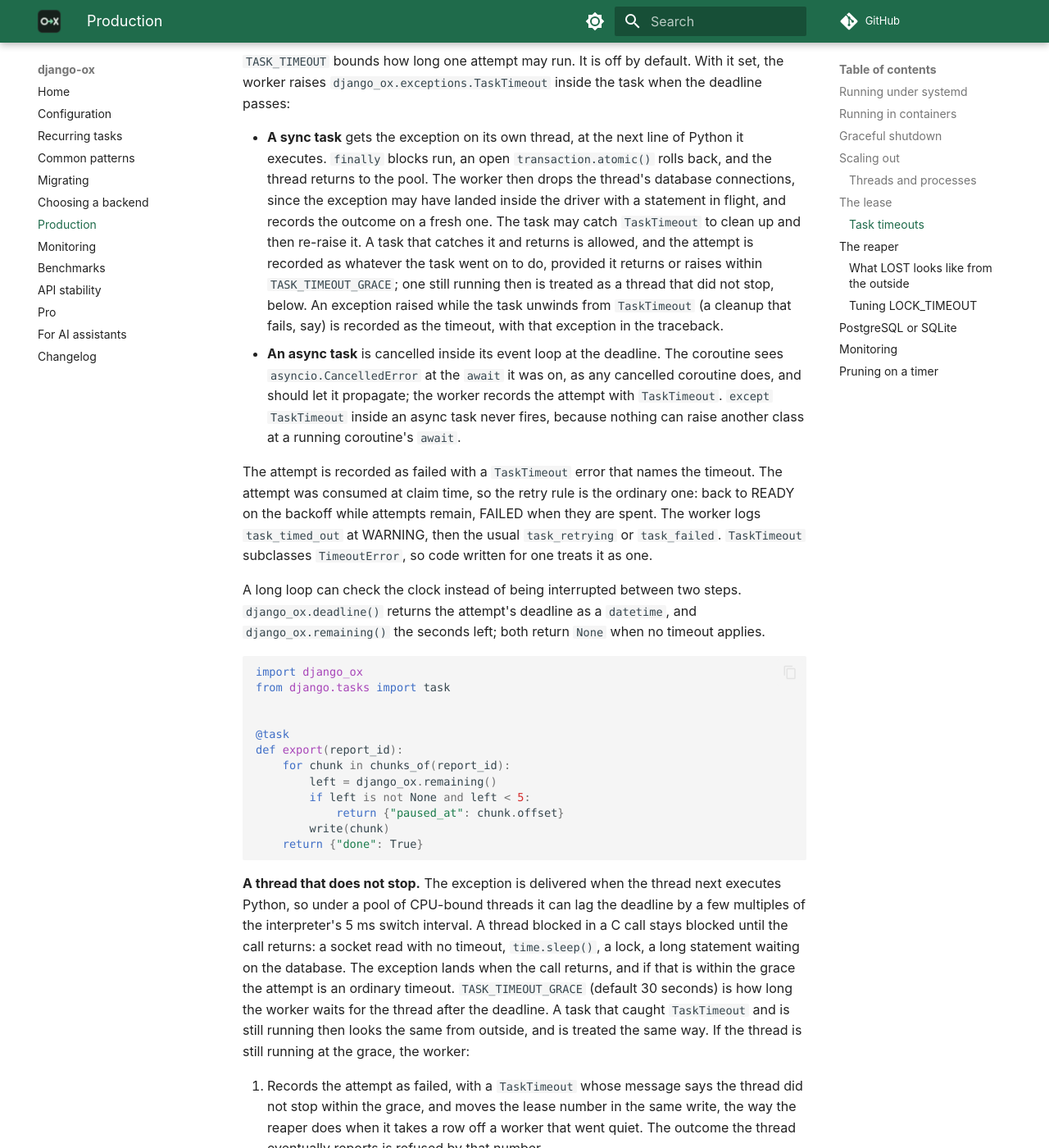
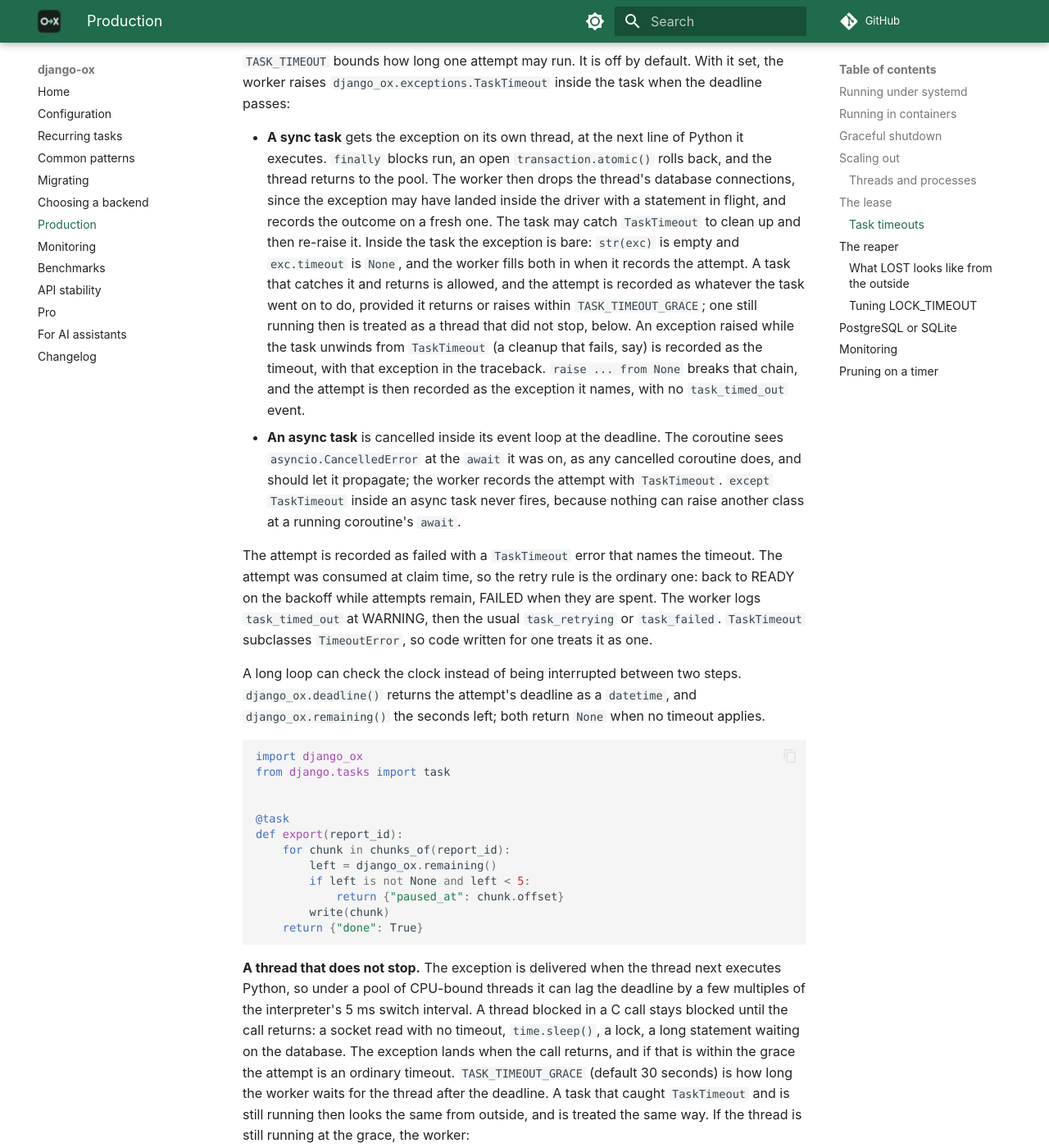
Before and after one commit to oxpull/django-ox, an MkDocs documentation site: the page built from docs/production.md, in a window 1280 px wide and 1400 px high, scrolled down 5536 px. Shown: the whole window at 82% size. Built offline with MkDocs 1.6.1 and Material for MkDocs 9.7.7, drawn with Linux system fonts in a browser that asks for light colours; comment, search, counter and statistics services are not loaded; some of the changed text lies outside the part shown.

Commit message:
Say that a timeout must be finite, what a caught TaskTimeout carries, and which exit codes the supervisor owns
The E004 entry and the check hint name the finite requirement and the
cap. Inside a task the caught TaskTimeout is bare, and raise from None
records the attempt as the exception it names. The Worker keyword
overrides have no flag. The supervisor's exit codes under --processes
are listed with the worker's own, and the systemd paragraph no longer
says systemd sees a recycle from the unit on the page, which runs two
processes under the supervisor.

```diff
--- a/docs/production.md
+++ b/docs/production.md
@@ -269,13 +269,17 @@
   rolls back, and the thread returns to the pool. The worker then drops the
   thread's database connections, since the exception may have landed inside
   the driver with a statement in flight, and records the outcome on a fresh
-  one. The task may catch `TaskTimeout` to clean up and then re-raise it. A
-  task that catches it and returns is allowed, and the attempt is recorded
-  as whatever the task went on to do, provided it returns or raises within
-  `TASK_TIMEOUT_GRACE`; one still running then is treated as a thread that
-  did not stop, below. An exception raised while the task unwinds from
-  `TaskTimeout` (a cleanup that fails, say) is recorded as the timeout, with
-  that exception in the traceback.
+  one. The task may catch `TaskTimeout` to clean up and then re-raise it.
+  Inside the task the exception is bare: `str(exc)` is empty and
+  `exc.timeout` is `None`, and the worker fills both in when it records the
+  attempt. A task that catches it and returns is allowed, and the attempt
+  is recorded as whatever the task went on to do, provided it returns or
+  raises within `TASK_TIMEOUT_GRACE`; one still running then is treated as
+  a thread that did not stop, below. An exception raised while the task
+  unwinds from `TaskTimeout` (a cleanup that fails, say) is recorded as the
+  timeout, with that exception in the traceback. `raise ... from None`
+  breaks that chain, and the attempt is then recorded as the exception it
+  names, with no `task_timed_out` event.
 - **An async task** is cancelled inside its event loop at the deadline. The
   coroutine sees `asyncio.CancelledError` at the `await` it was on, as any
   cancelled coroutine does, and should let it propagate; the worker records
```
Also changed, not shown: other parts of docs/production.md (+6 -5 lines), docs/configuration.md (+5 -4 lines), docs/llms-full.txt (+25 -16 lines), docs/stability.md (+3 -0 lines).
